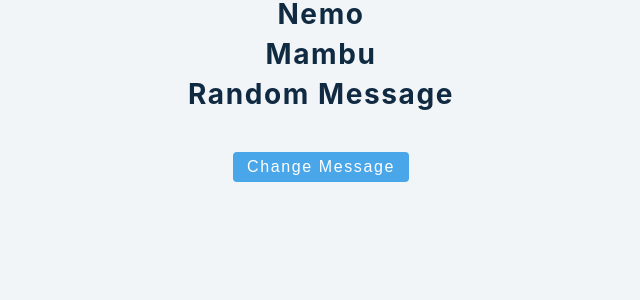
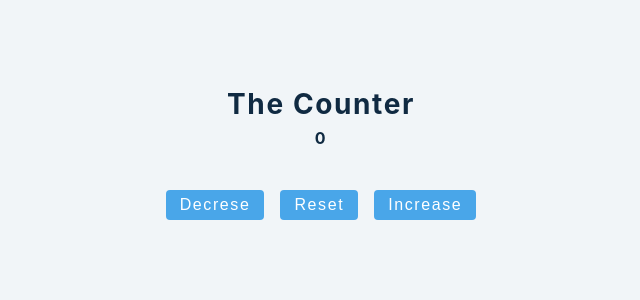
Before and after one commit to pooya2293/react-advanced-2020, a React (Create React App) app: page / in a window 1280 px wide. Shown: the top 300 px of the page, without its empty margins (319-959 px from the left). Built offline with nearby package versions, Linux system fonts and the light colour scheme.

Commit message:
create Counter <new project>

```diff
--- a/src/App.js
+++ b/src/App.js
@@ -1,5 +1,5 @@
 import React from 'react'
-import Setup from './tutorial/1-useState/setup/4-useState-object'
+import Setup from './tutorial/1-useState/setup/5-useState-counter'
 
 function App() {
 
--- a/src/tutorial/1-useState/setup/5-useState-counter.js
+++ b/src/tutorial/1-useState/setup/5-useState-counter.js
@@ -1,7 +1,31 @@
 import React, { useState } from 'react';
 
 const UseStateCounter = () => {
-  return <h2>useState counter example</h2>;
+	const [number,setNumber] =useState(0)
+	const reset = ()=>{
+		setNumber(0);
+	}
+  return (
+  	<>
+  		<section style={{ margin:'90px 0' }}>
+  			<h3>The Counter</h3>
+  			<h4>{number}</h4>
+  			<button className='btn' onClick={()=>
+  				setNumber(number - 1)
+  			}>
+  				decrese
+  			</button>
+  			<button className='btn' onClick={reset}>
+  				reset
+  			</button>
+  			<button className='btn'onClick={()=>
+  				setNumber(number + 1)
+  			}>
+  				increase
+  			</button>
+  		</section>
+  	</>
+  )
 };
 
 export default UseStateCounter;
```
